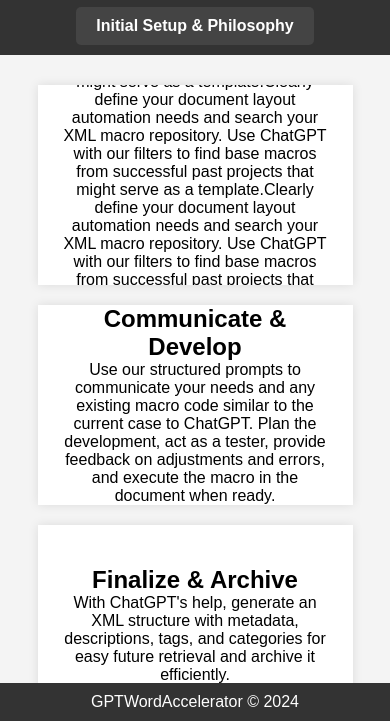
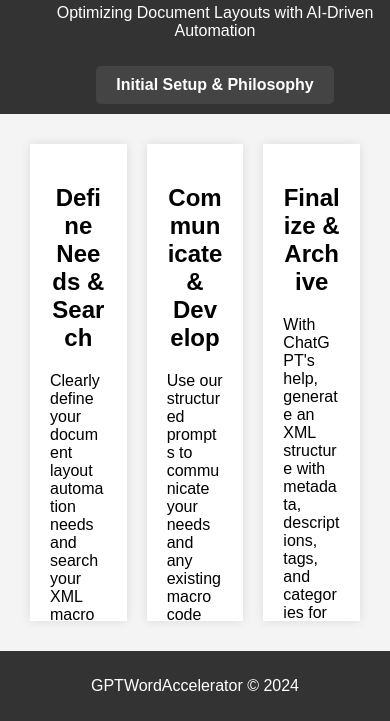
Before and after one commit to ErnestVidal1/GPTWordAccelerator, a plain HTML site: page index.html in a window 390 px wide. Shown: the part 123-844 px from the top of the page. Drawn offline with Linux system fonts and the light colour scheme.

Commit message:
Ajustes finales css inicial.

```diff
--- a/css/style.css
+++ b/css/style.css
@@ -1,17 +1,11 @@
-* {
-    margin: 0;
-    padding: 0;
-    box-sizing: border-box;
-}
-
 body, html {
     margin: 0;
     padding: 0;
     font-family: Arial, sans-serif;
     height: 100%;
-    overflow: hidden; /* Evita el scroll en la página */
     display: flex;
     flex-direction: column;
+    overflow: hidden; /* Evita el scroll horizontal */
 }
 
 header {
@@ -25,8 +19,8 @@
 
 header .info-link {
     display: inline-block;
-    background-color: #444; /* Ajusta el color de fondo */
-    color: white; /* Color del texto */
+    background-color: #444;
+    color: white;
     padding: 10px 20px;
     margin-top: 10px;
     border-radius: 5px;
@@ -35,7 +29,7 @@
 }
 
 header .info-link:hover {
-    background-color: #555; /* Color de fondo al pasar el mouse */
+    background-color: #555;
 }
 
 footer {
@@ -45,58 +39,39 @@
     color: white;
     flex-shrink: 0;
     width: 100%;
+    position: relative;
+    bottom: 0;
 }
 
 .main-container {
     display: flex;
     flex-direction: row;
-    justify-content: space-evenly;
+    justify-content: center; /* Centra las cajas */
     align-items: stretch;
     flex-grow: 1;
-    padding: 20px;
+    padding: 20px; /* Ajustar padding general */
     background-color: #f4f4f4;
-    width: 100%;
+    width: calc(100% - 40px); /* Reduce el ancho total para dejar margen a los lados */
     height: calc(100vh - 120px);
-    overflow: hidden;
+    margin: auto; /* Centra el contenedor principal */
+    overflow: auto; /* Permite el scroll vertical */
 }
 
 .info-section {
-    flex: 1; /* Cada caja ocupa una proporción igual del contenedor principal */
-    display: flex;
-    justify-content: center; /* Centra horizontalmente */
-    align-items: center; /* Centra verticalmente */
-    flex-direction: column;
+    flex: 1;
+    max-width: 33%; /* Ajusta el ancho para evitar desbordamiento */
     padding: 20px;
     box-shadow: 0 0 10px 0 rgba(0,0,0,0.1);
     background-color: white;
     margin: 10px;
     min-height: 210px;
-    text-align: center;
+    text-align: left; /* Alinea el texto a la izquierda */
+    box-sizing: border-box;
+    word-wrap: break-word;
+    overflow-wrap: break-word;
     overflow-y: auto;
 }
 
-/* Media Queries */
-@media (max-width: 767px) {
-    .main-container {
-        flex-direction: column !important; /* Apila las cajas verticalmente */
-        justify-content: flex-start;
-        align-items: center;
-        height: auto !important; /* Permite que el contenedor crezca según el contenido */
-        overflow-y: auto; /* Permite el scroll vertical */
-        overflow-x: hidden; /* Evita el scroll horizontal */
-    }
-
-    .info-section {
-        width: 90% !important; /* Ajusta el ancho de las cajas en móviles */
-        max-width: none !important;
-        margin: 10px 0 !important;
-        height: auto !important; /* Permite que las cajas crezcan según el contenido */
-        min-height: 200px !important; /* Establece una altura mínima para las cajas */
-    }
+.info-section h2 {
+    text-align: center; /* Mantiene los encabezados centrados */
 }
-
-
-
-
-
-}
```
